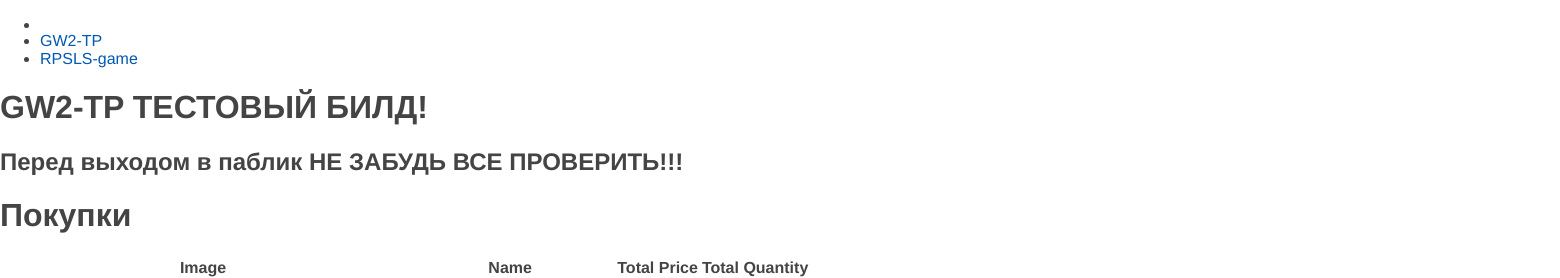
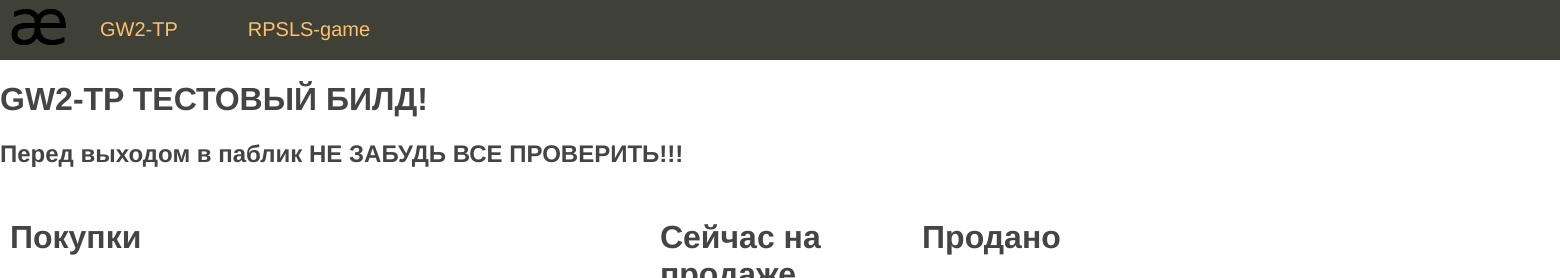
Before and after one commit to AE563/GW2-SkinMarketBot, a Django app: page /gw2_tp/main/ in a window 1560 px wide. Shown: the top 278 px of the page. Run offline with Django 3.2, Linux system fonts and the light colour scheme; data comes from the database, SQL or seed files in the repository.

Commit message:
static minor fix

```diff
--- a/common_assets/static/common_assets/css/styles.css
+++ b/common_assets/static/common_assets/css/styles.css
@@ -59,3 +59,99 @@ img.img-article-left.thumb {
 .my-button:active {
     background-color: #3e8e41;
 }
+
+
+
+/* Стили для элементов с классом "container" и "column" */
+.container {
+    display: flex;
+}
+
+.column {
+    flex: 1;
+    padding: 10px;
+}
+
+/* Стили для текста в ячейках таблицы */
+td.text-center {
+    text-align: center;
+}
+
+/* Стили для подложки строк таблицы */
+tr.table-row::after {
+    content: "";
+    display: block;
+    background-color: #c71f1f;
+    height: 5px;
+}
+
+
+
+div.article-panel {
+    background: #eee;
+    padding: 5px 10px 5px 10px;
+    box-sizing: border-box;
+    overflow: hidden;
+    color: #555;
+}
+div.article-panel p.first {
+    margin: 0;
+    float: left;
+}
+div.article-panel p.last {
+    margin: 0;
+    float: right;
+}
+
+ul.list-articles {
+	list-style: none;
+	margin: 0;
+	padding: 0;
+}
+ul.list-articles li {
+	border-bottom: 1px solid #ccc;
+}
+
+.table-page {
+	width: 100%;
+	height: 100%;
+	vertical-align: top;
+}
+.table-page tr {height: 100%;}
+
+.clear {clear: both;}
+
+.header {
+	background: #3F4137;
+	height: 60px;
+}
+
+.logo {
+	background: url('../images/aelogo.png') no-repeat 10px 5px;
+	width: 70px;
+	height: 60px;
+}
+
+ul.mainmenu {
+	list-style: none;
+	margin: 0;
+	padding: 0;
+	height: 60px;
+	color: #fdc073;
+	font-size: 20px;
+	overflow: hidden;
+}
+ul.mainmenu li {
+	float: left;
+	margin: 18px 40px 0 30px;
+}
+ul.mainmenu li.logo {margin: 0;}
+ul.mainmenu li.last {float: right;}
+
+ul.mainmenu li a {
+	color: #fdc073;
+	text-decoration: none;
+}
+ul.mainmenu li a:hover {
+	color: #FDA83D;
+}
```
